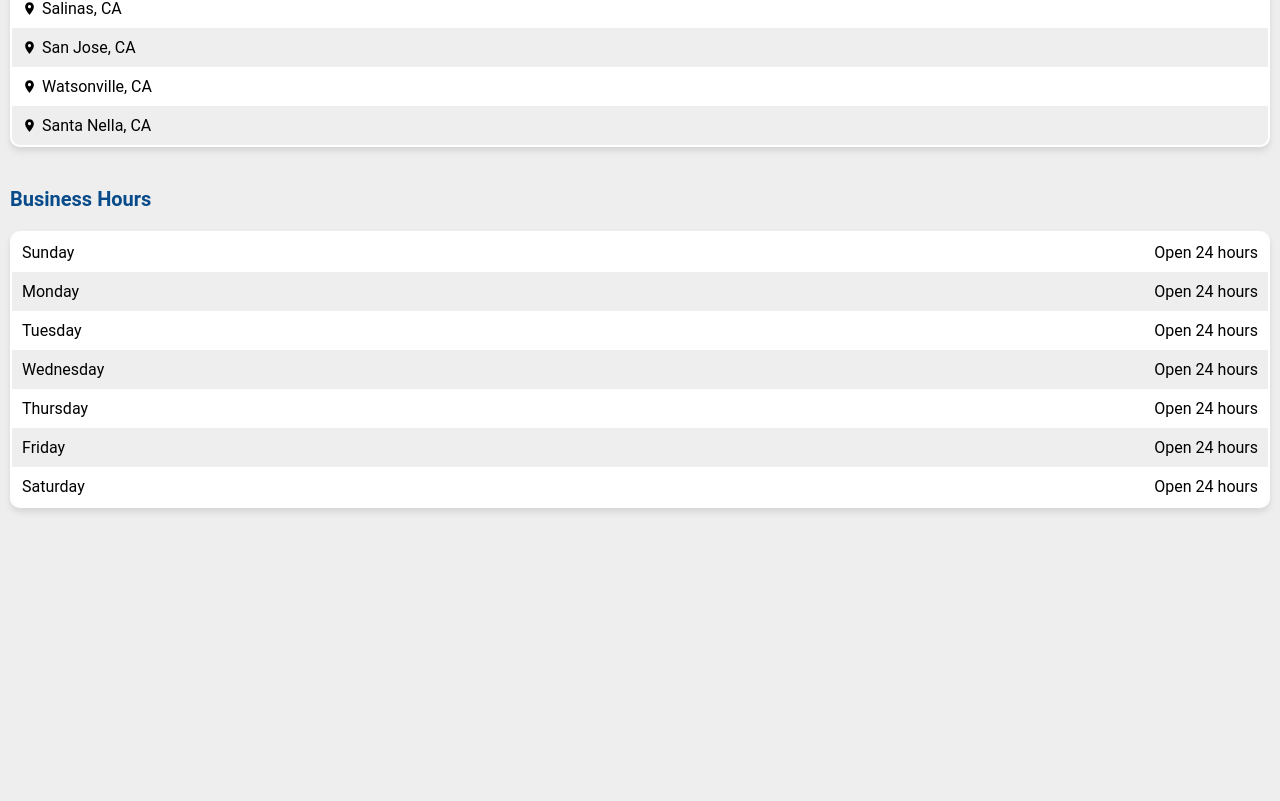
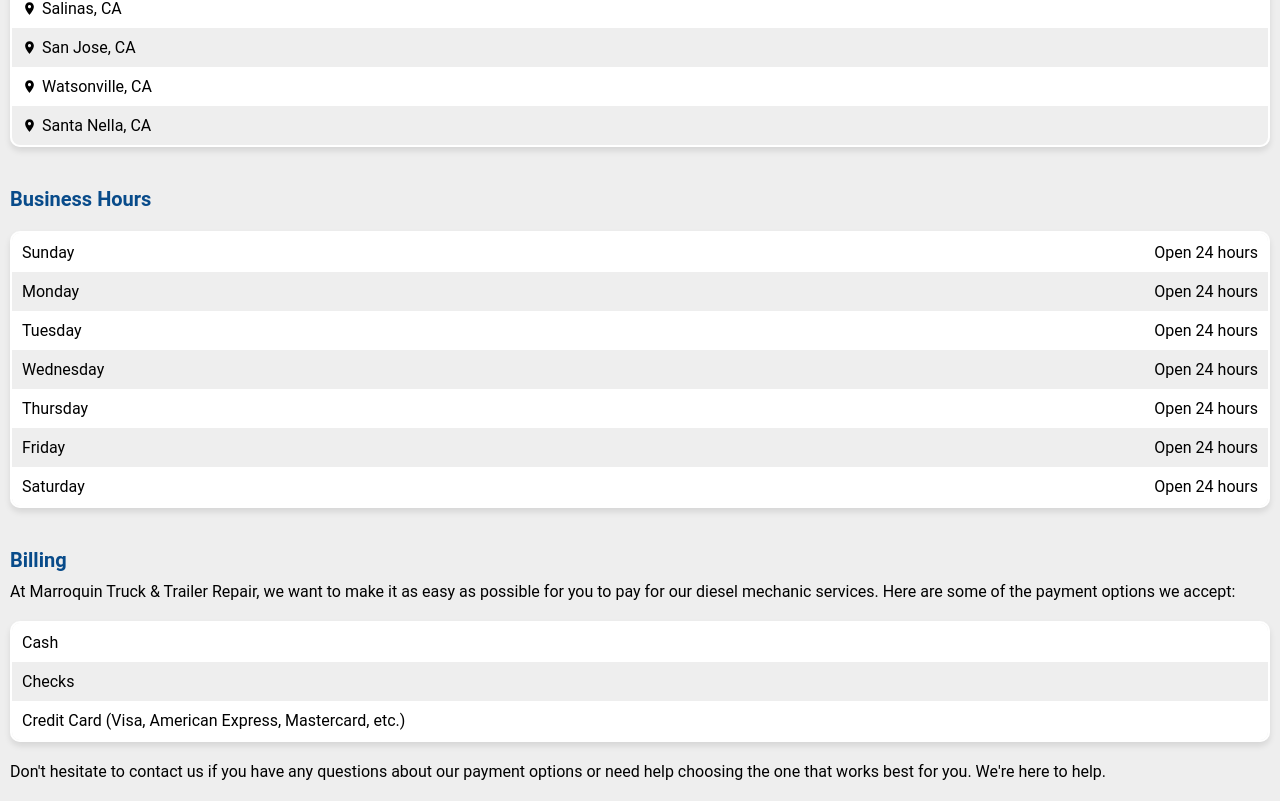
Before and after one commit to alexismarroquin7/marroquin-truck-and-trailer-repair, a Next.js app: page / in a window 1280 px wide. Shown: the part 1280-2081 px from the top of the page. Before the commit the page ends 1808 px from the top, so only its background shows below. Built offline with nearby package versions, Linux system fonts and the light colour scheme.

Commit message:
adds billing section

```diff
--- a/app/page.tsx
+++ b/app/page.tsx
@@ -1,4 +1,4 @@
-import { BusinessHoursSection, ContactSection, HeroSection, LocationSection, ServicesSection } from "@/components"
+import { BillingSection, BusinessHoursSection, ContactSection, HeroSection, LocationSection, ServicesSection } from "@/components"
 
 export default function Home() {
   return (
@@ -8,6 +8,7 @@
       <ContactSection/>
       <LocationSection/>
       <BusinessHoursSection/>
+      <BillingSection/>
     </main>
   )
 }
--- /dev/null
+++ b/components/BillingSection/index.js
@@ -0,0 +1,45 @@
+import styles from "./index.module.css"
+
+const paymentTypes = [
+  {
+    text: "Cash"
+  },
+  {
+    text: "Checks"
+  },
+  {
+    text: "Credit Card (Visa, American Express, Mastercard, etc.)"
+  },
+]
+
+export const BillingSection = () => {
+  return (
+  <section
+    className={styles['billing']}
+  >
+    <div
+      className={styles['billing__content']}
+    >
+      <h3
+        className={styles['billing__title']}
+      >Billing</h3>
+      <p>At Marroquin Truck & Trailer Repair, we want to make it as easy as possible for you to pay for our diesel mechanic services. Here are some of the payment options we accept:</p>
+    </div>
+
+    <ul
+      className={styles['billing__list']}
+    >
+      {paymentTypes.map((type, i) => (
+        <li
+          key={i}
+          className={styles['billing__item']}
+        >
+          {type.text}
+        </li>
+      ))}
+    </ul>
+
+    <p>{"Don't hesitate to contact us if you have any questions about our payment options or need help choosing the one that works best for you. We're here to help."}</p>
+  </section>
+  )
+}
--- /dev/null
+++ b/components/BillingSection/index.module.css
@@ -0,0 +1,34 @@
+.billing {
+  display: flex;
+  flex-flow: column wrap;
+  padding: 2rem 1rem;
+  gap: 2rem;
+}
+
+.billing__content {
+  display: flex;
+  flex-flow: column wrap;
+  gap: 1rem;
+}
+
+.billing__title {
+  color: var(--primary-color);
+}
+
+.billing__list {
+  display: flex;
+  flex-flow: column wrap;
+  border: .2rem solid white;
+  box-shadow: 0 4px 6px rgba(0, 0, 0, 0.1);
+  border-radius: 1rem;
+  overflow: hidden;
+}
+
+.billing__item {
+  list-style: none;
+  padding: 1rem;
+}
+
+.billing__item:nth-child(odd) {
+  background-color: white;
+}
--- a/components/index.js
+++ b/components/index.js
@@ -1,3 +1,4 @@
+export * from "./BillingSection"
 export * from "./BusinessHoursSection"
 export * from "./ContactSection"
 export * from "./HeroSection"
```
